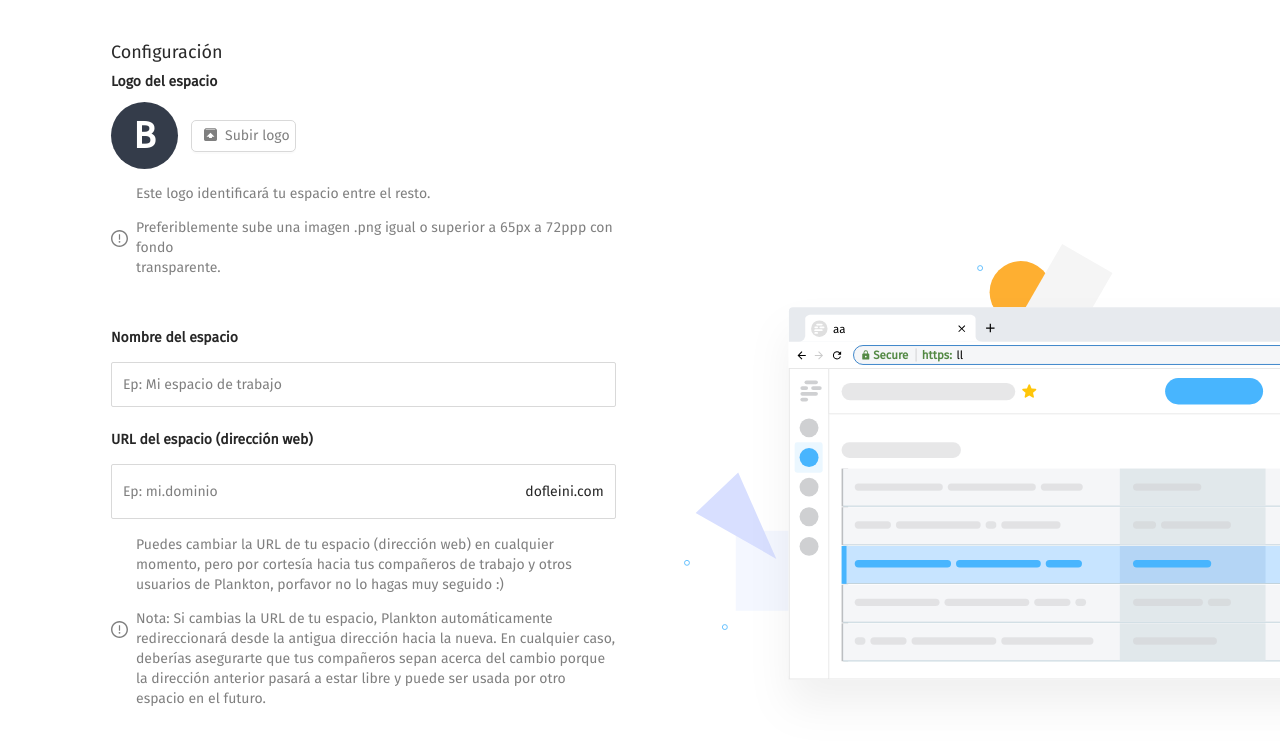
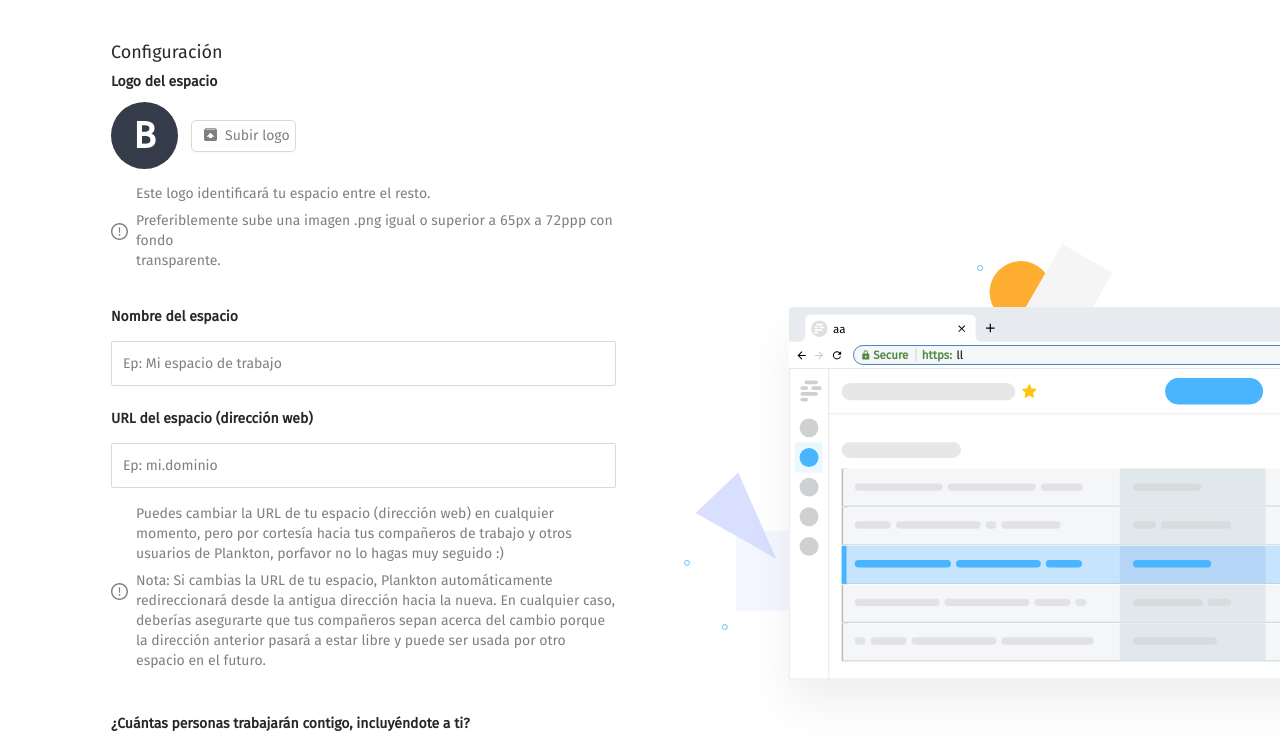
Before and after one commit to 92eduardocastillo/Test, a React (Create React App) app: page / in a window 1280 px wide. Shown: the top 746 px of the page. Built offline with nearby package versions, Linux system fonts and the light colour scheme.

Commit message:
Retoques 1

```diff
--- a/src/App.css
+++ b/src/App.css
@@ -71,6 +71,7 @@ label , input {
 label {
   color: var(--unnamed-color-000000);
   font-weight: bold;
+
 }
 
 input {
@@ -79,8 +80,11 @@ input {
 }
 
 p {
+  tab-size: 7px;
   color: #00000080;
   margin-left: 8px;
+  margin-bottom: 0px;
+  padding-bottom: 7px;
   font-family: var(--unnamed-font-family-fira-sans);
   font-style: var(--unnamed-font-style-normal);
   font-weight: var(--unnamed-font-weight-normal);
@@ -109,13 +113,17 @@ p {
   /* max-width: 100%; */
 }
 
-/* .app .ant-form-item-label {
+/* .ant-form-item-label {
+  height: 17px;
+} */
+
+/* .ant-form-item-label  {
   height: 27px;
 } */
 
-/* .app .ant-form-item-label label{
-  height: 17px;
-} */
+ /* .ant-form-item-label > label {
+  height: 27px;
+}  */
 
 .vista {
   margin-top: 149px;
@@ -143,7 +151,7 @@ p {
   flex-direction: column;
   /* width: 611px; */
   /* height: 181px;   */
-  margin-bottom: 30px;
+  margin-bottom: 23px;
 }
 
     .logo-row-1 {
@@ -197,7 +205,7 @@ p {
     margin-bottom: 16px;
   }
 
-  .ant-input::placeholder{
+  .ant-input::placeholder , .ant-input-suffix , .ant-input-affix-wrapper {
   font-family: var(--unnamed-font-family-fira-sans);
   font-style: var(--unnamed-font-style-normal);
   font-weight: var(--unnamed-font-weight-normal);
@@ -205,7 +213,6 @@ p {
   line-height: var(--unnamed-line-spacing-20);
   letter-spacing: var(--unnamed-character-spacing-0);
   color: var(--unnamed-color-000080);
-  height: 17px;
   }
 
 
--- a/src/componentes/formulario/url-espacio/UrlSpace.js
+++ b/src/componentes/formulario/url-espacio/UrlSpace.js
@@ -14,7 +14,9 @@ export const UrlSpace = () => {
           initialValue={""}
           // rules={[{ required: true, message: 'Please input your username!' }]}
         >
-          <Input placeholder="Ep: mi.dominio" suffix="dofleini.com"/>
+          <Input placeholder="Ep: mi.dominio"
+          //  suffix="dofleini.com"
+           />
         </Form.Item>
 
         <div className='logo-row-2'>
```
